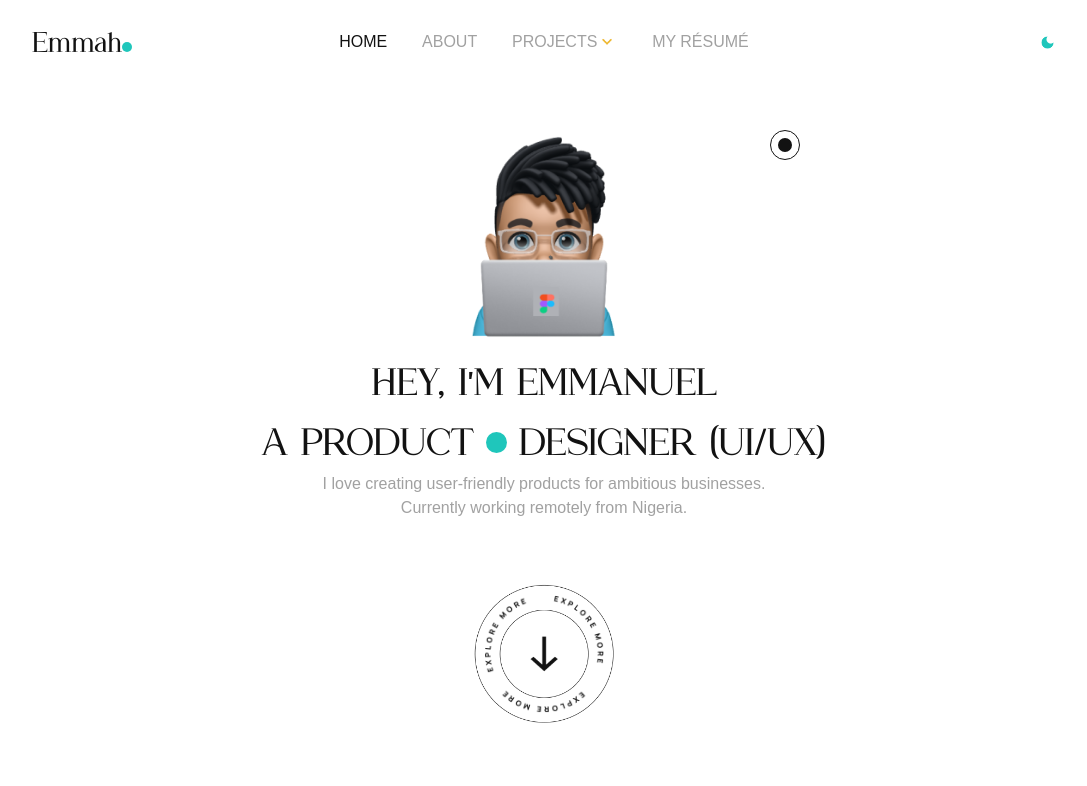
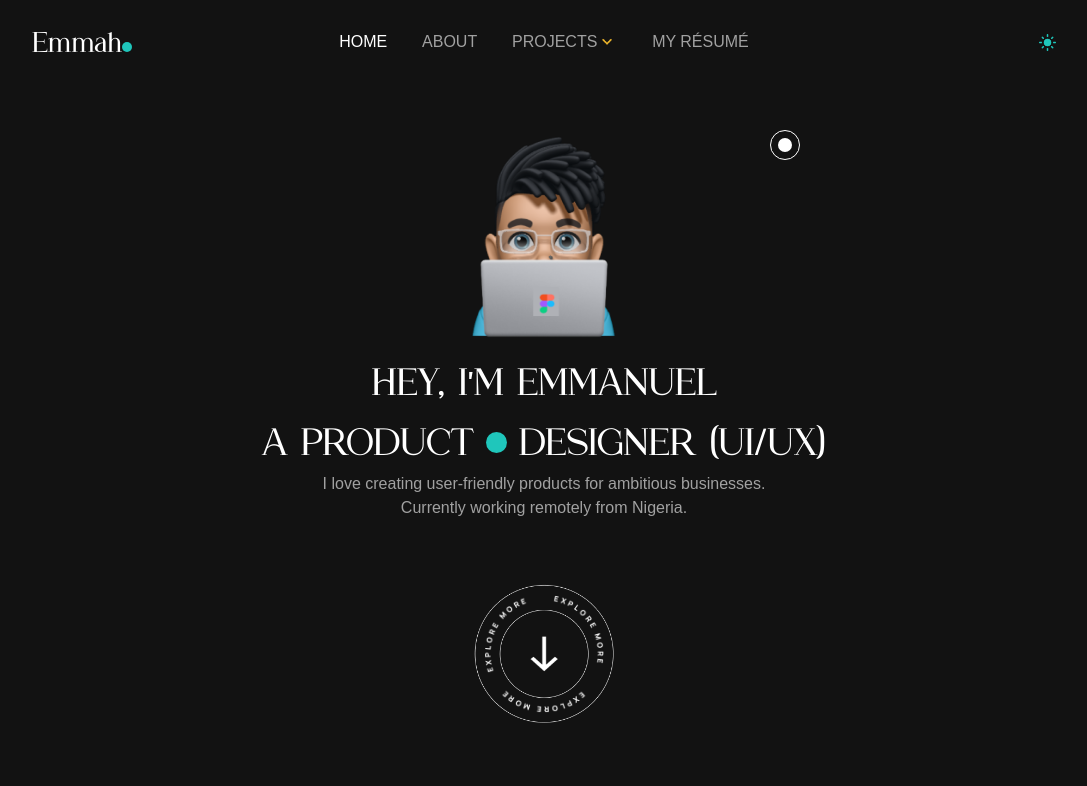
Before and after one commit to publikphigor/Emmanuel-Adeleye-portfolioV2, a React (Vite) app: page / in a window 1280 px wide. Shown: the top 786 px of the page, without its empty margins (96-1183 px from the left). Built offline with nearby package versions, Linux system fonts and the light colour scheme.

Commit message:
Completed loader animations.

```diff
--- a/src/App.jsx
+++ b/src/App.jsx
@@ -5,7 +5,9 @@ import Home from "./pages/Home";
 
 function App() {
   // Dark Mode Props
-  const [darkMode, setDarkMode] = useState(false);
+  const [darkMode, setDarkMode] = useState(true);
+  darkMode && document.documentElement.classList.add("dark");
+
   function toggleDarkMode() {
     setDarkMode((prev) => !prev);
     document.documentElement.classList.toggle("dark");
@@ -17,10 +19,11 @@ function App() {
     setTimeout(() => {
       setLoading(false);
     }, 5000);
+    setDarkMode((prev) => !prev);
   }, []);
 
   return (
-    <div>
+    <div className="dark:bg-bg_dark h-screen w-full bg-white">
       {loading ? (
         <Loader theme={darkMode} />
       ) : (
--- a/src/components/Loader.jsx
+++ b/src/components/Loader.jsx
@@ -6,11 +6,11 @@ const Loader = ({ theme }) => {
       <div className="relative w-[140px] h-[140px] mx-auto">
         <img
           src={theme ? outline_dark : outline_light}
-          className="absolute w-full h-full object-contain top-1/2 left-1/2 -translate-x-[50%] -translate-y-[50%]"
+          className="absolute w-full h-full object-contain top-1/2 left-1/2 loader_outline"
         />
         <img
           src={loader}
-          className="absolute w-[80px] h-[80px] object-contain top-1/2 left-1/2 -translate-x-[50%] -translate-y-[50%]"
+          className="absolute w-[80px] h-[80px] object-contain top-1/2 left-1/2 loader_image"
         />
       </div>
     </div>
--- a/src/index.css
+++ b/src/index.css
@@ -1,6 +1,93 @@
 @tailwind base;
 @tailwind components;
 @tailwind utilities;
+
+@layer components {
+  .loader_outline {
+    transform: translate(-50%, -50%);
+    animation: rotateItem 5s infinite;
+  }
+  .loader_image {
+    transform: translate(-50%, -50%);
+    animation: scaleUp 5s infinite;
+  }
+
+  @keyframes rotateItem {
+    0% {
+      transform: translate(-50%, -50%) rotate(0deg) scale(1);
+      opacity: 1;
+    }
+
+    10% {
+      transform: translate(-50%, -50%) scale(0.9);
+    }
+
+    20% {
+      transform: translate(-50%, -50%) scale(1);
+    }
+
+    30% {
+      transform: translate(-50%, -50%) scale(0.9);
+    }
+
+    40% {
+      transform: translate(-50%, -50%) scale(1);
+    }
+
+    50% {
+      transform: translate(-50%, -50%) scale(0.9);
+    }
+
+    60% {
+      transform: translate(-50%, -50%) scale(1);
+    }
+
+    70% {
+      transform: translate(-50%, -50%) scale(0.9);
+    }
+
+    80% {
+      transform: translate(-50%, -50%) scale(1);
+    }
+
+    90% {
+      transform: translate(-50%, -50%) scale(0.9);
+    }
+
+    100% {
+      transform: translate(-50%, -50%) rotate(360deg) scale(0.5);
+      opacity: 0;
+    }
+  }
+
+  @keyframes scaleUp {
+    0% {
+      transform: translate(-50%, -50%) scale(1);
+      opacity: 1;
+    }
+
+    20% {
+      transform: translate(-50%, -50%) scale(0.7);
+    }
+
+    40% {
+      transform: translate(-50%, -50%) scale(1);
+    }
+
+    60% {
+      transform: translate(-50%, -50%) scale(0.7);
+    }
+
+    60% {
+      transform: translate(-50%, -50%) scale(1);
+    }
+
+    100% {
+      transform: translate(-50%, -50%) scale(0.2);
+      opacity: 0;
+    }
+  }
+}
 
 @import url("https://fonts.googleapis.com/css2?family=Manrope:wght@200;300;400;500;600;700;800&display=swap");
 
```
